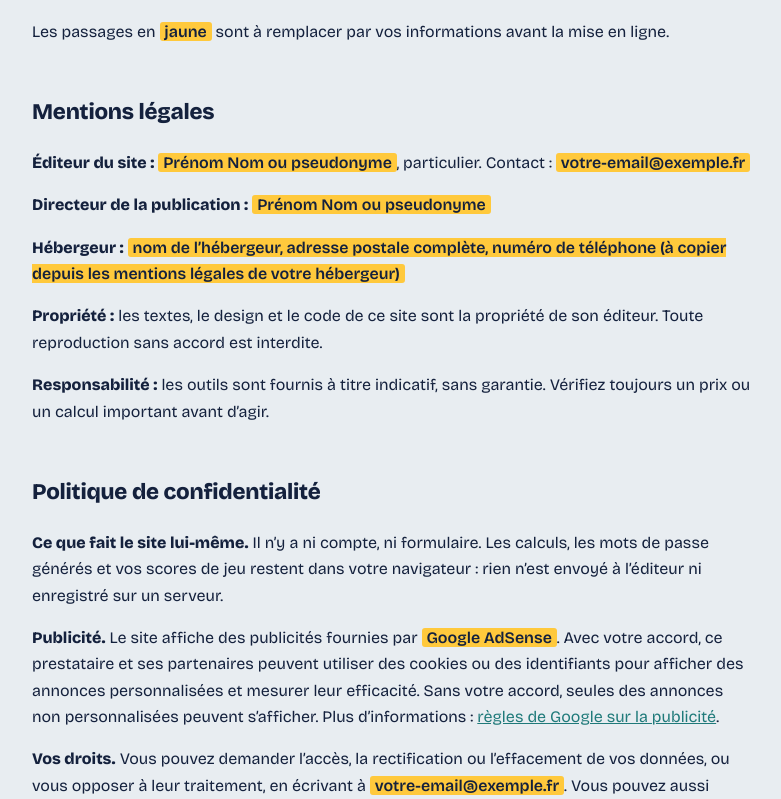
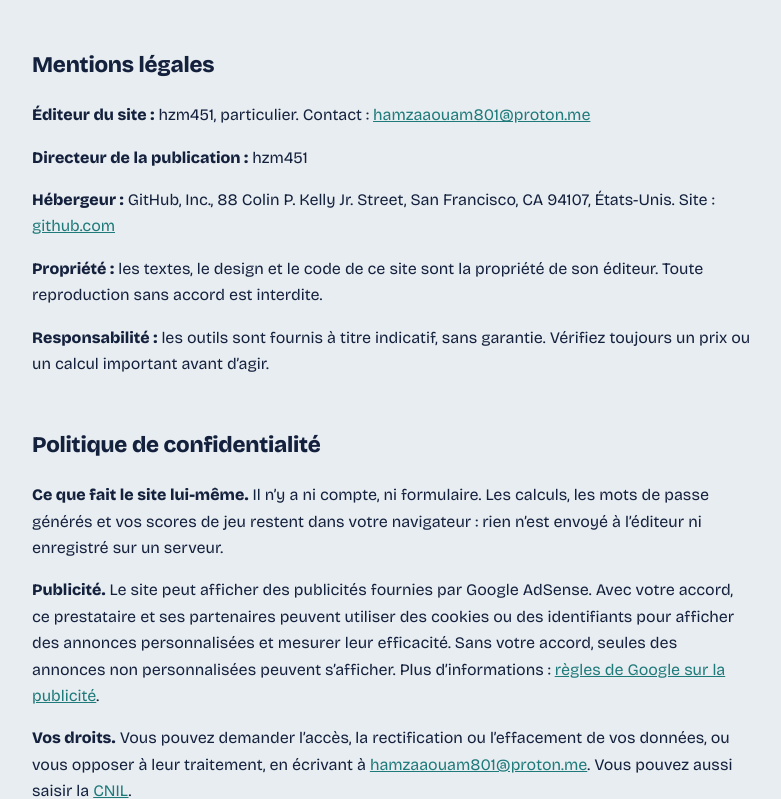
Before and after one commit to hzm451/etabli, a plain HTML site: page legal.html in a window 1280 px wide. Shown: the part 151-950 px from the top of the page, without its empty margins (248-1029 px from the left). Drawn offline with nearby package versions, Linux system fonts and the light colour scheme.

Commit message:
Update legal.html

```diff
--- a/legal.html
+++ b/legal.html
@@ -12,29 +12,27 @@ main{max-width:720px;margin:0 auto;padding:32px 20px 60px}
 a{color:#1f7a7a}
 h1{font-size:2.2rem;letter-spacing:-.02em;margin:.2em 0 .6em}
 h2{margin-top:2.2em;font-size:1.4rem;letter-spacing:-.01em}
-mark{background:#ffc93c;color:#14213d;padding:0 .3em;border-radius:3px;font-weight:600}
 </style>
 </head>
 <body>
 <main>
 <p><a href="index.html">Retour au site</a></p>
 <h1>Mentions légales et confidentialité</h1>
-<p>Les passages en <mark>jaune</mark> sont à remplacer par vos informations avant la mise en ligne.</p>
 
 <h2 id="mentions">Mentions légales</h2>
-<p><strong>Éditeur du site :</strong> <mark>Prénom Nom ou pseudonyme</mark>, particulier. Contact : <mark>votre-email@exemple.fr</mark></p>
-<p><strong>Directeur de la publication :</strong> <mark>Prénom Nom ou pseudonyme</mark></p>
-<p><strong>Hébergeur :</strong> <mark>nom de l’hébergeur, adresse postale complète, numéro de téléphone (à copier depuis les mentions légales de votre hébergeur)</mark></p>
+<p><strong>Éditeur du site :</strong> hzm451, particulier. Contact : <a href="mailto:hamzaaouam801@proton.me">hamzaaouam801@proton.me</a></p>
+<p><strong>Directeur de la publication :</strong> hzm451</p>
+<p><strong>Hébergeur :</strong> GitHub, Inc., 88 Colin P. Kelly Jr. Street, San Francisco, CA 94107, États-Unis. Site : <a href="https://github.com">github.com</a></p>
 <p><strong>Propriété :</strong> les textes, le design et le code de ce site sont la propriété de son éditeur. Toute reproduction sans accord est interdite.</p>
 <p><strong>Responsabilité :</strong> les outils sont fournis à titre indicatif, sans garantie. Vérifiez toujours un prix ou un calcul important avant d’agir.</p>
 
 <h2 id="confidentialite">Politique de confidentialité</h2>
 <p><strong>Ce que fait le site lui-même.</strong> Il n’y a ni compte, ni formulaire. Les calculs, les mots de passe générés et vos scores de jeu restent dans votre navigateur : rien n’est envoyé à l’éditeur ni enregistré sur un serveur.</p>
-<p><strong>Publicité.</strong> Le site affiche des publicités fournies par <mark>Google AdSense</mark>. Avec votre accord, ce prestataire et ses partenaires peuvent utiliser des cookies ou des identifiants pour afficher des annonces personnalisées et mesurer leur efficacité. Sans votre accord, seules des annonces non personnalisées peuvent s’afficher. Plus d’informations : <a href="https://policies.google.com/technologies/ads?hl=fr">règles de Google sur la publicité</a>.</p>
-<p><strong>Vos droits.</strong> Vous pouvez demander l’accès, la rectification ou l’effacement de vos données, ou vous opposer à leur traitement, en écrivant à <mark>votre-email@exemple.fr</mark>. Vous pouvez aussi saisir la <a href="https://www.cnil.fr">CNIL</a>.</p>
+<p><strong>Publicité.</strong> Le site peut afficher des publicités fournies par Google AdSense. Avec votre accord, ce prestataire et ses partenaires peuvent utiliser des cookies ou des identifiants pour afficher des annonces personnalisées et mesurer leur efficacité. Sans votre accord, seules des annonces non personnalisées peuvent s’afficher. Plus d’informations : <a href="https://policies.google.com/technologies/ads?hl=fr">règles de Google sur la publicité</a>.</p>
+<p><strong>Vos droits.</strong> Vous pouvez demander l’accès, la rectification ou l’effacement de vos données, ou vous opposer à leur traitement, en écrivant à <a href="mailto:hamzaaouam801@proton.me">hamzaaouam801@proton.me</a>. Vous pouvez aussi saisir la <a href="https://www.cnil.fr">CNIL</a>.</p>
 
 <h2 id="cookies">Cookies</h2>
-<p>Lors de votre première visite, un bandeau vous demande si vous acceptez ou refusez les cookies publicitaires. Vous pouvez changer d’avis à tout moment via le lien de gestion des cookies présent sur le site ou dans les réglages de votre navigateur. Refuser ne bloque aucun outil du site.</p>
+<p>Lors de votre première visite, un bandeau vous demandera si vous acceptez ou refusez les cookies publicitaires. Vous pourrez changer d’avis à tout moment via le lien de gestion des cookies présent sur le site ou dans les réglages de votre navigateur. Refuser ne bloque aucun outil du site.</p>
 </main>
 </body>
 </html>
```
